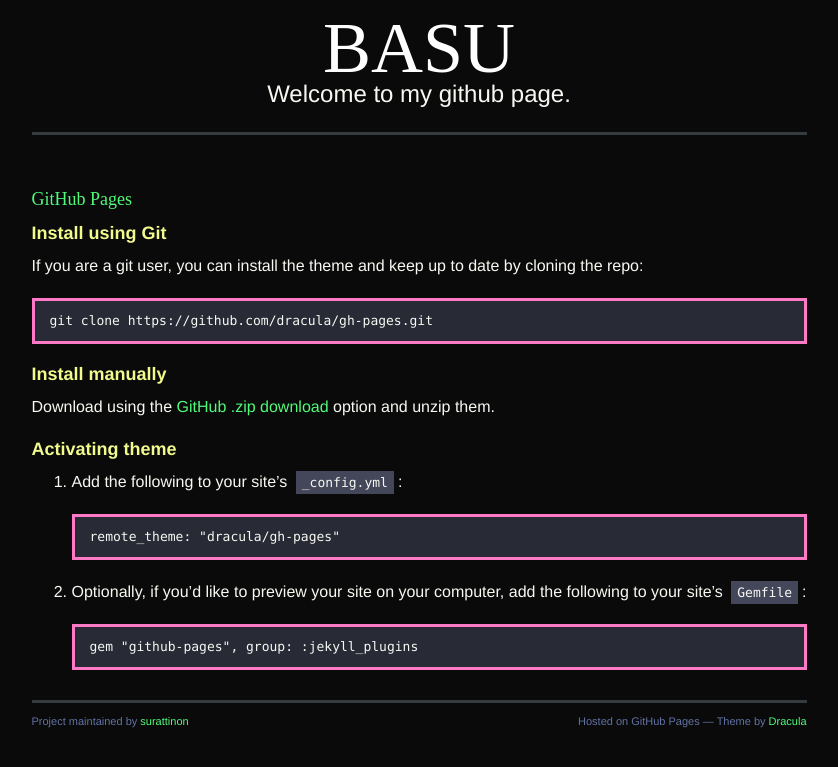
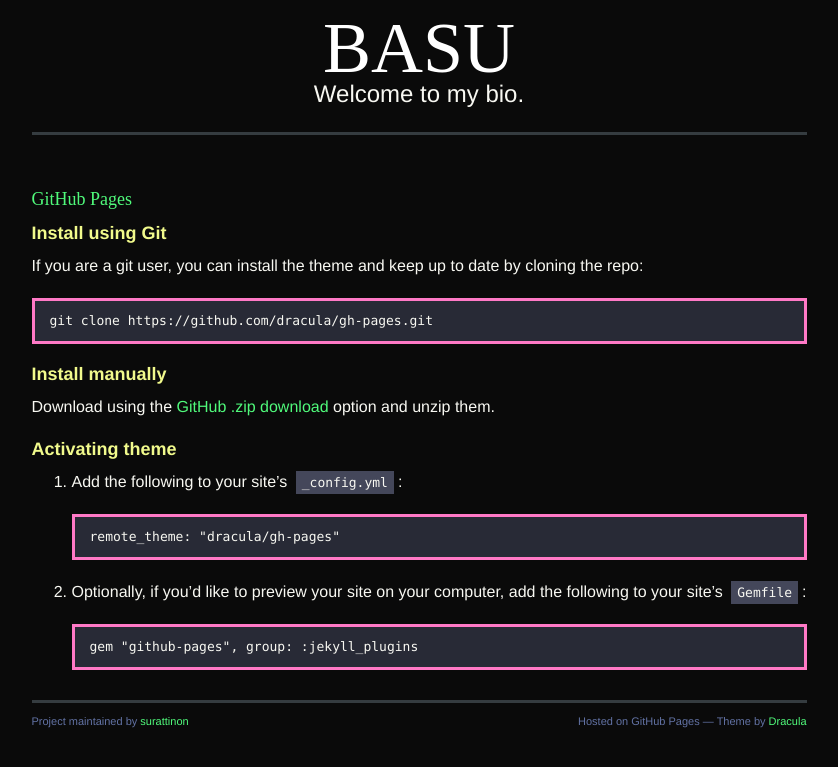
Before and after one commit to surattinon/surattinon.github.io, a Jekyll site: the page built from INSTALL.md, in a window 1280 px wide. Shown: the top 767 px of the page, without its empty margins (221-1059 px from the left). Built offline with Jekyll 4.4.1, drawn with Linux system fonts in a browser that asks for light colours; nearby versions of some CDN libraries; some web fonts are replaced; our own code applies the rules of GitHub Pages for plain Markdown files.

Commit message:
update..

```diff
--- a/_config.yml
+++ b/_config.yml
@@ -1,7 +1,7 @@
 # SEO Values
 title: "BASU"
 tagline:
-description: Welcome to my github page.
+description: Welcome to my bio.
 url: https://github.com/surattinon
 
 # Google Analytics ID
```
